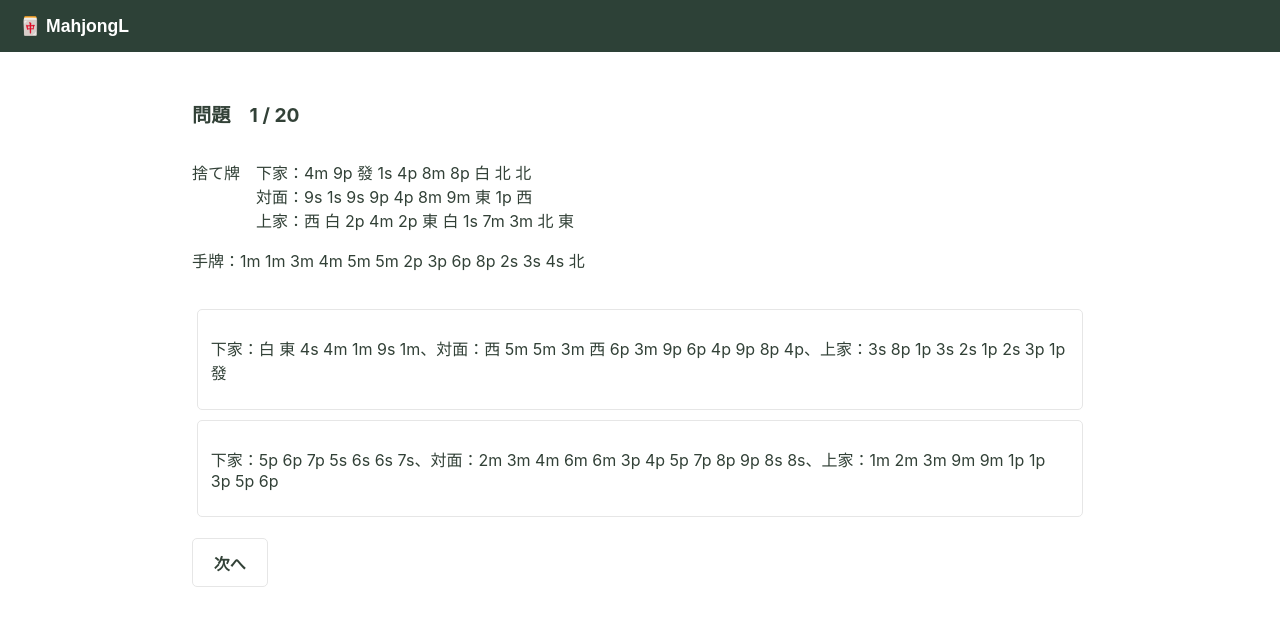
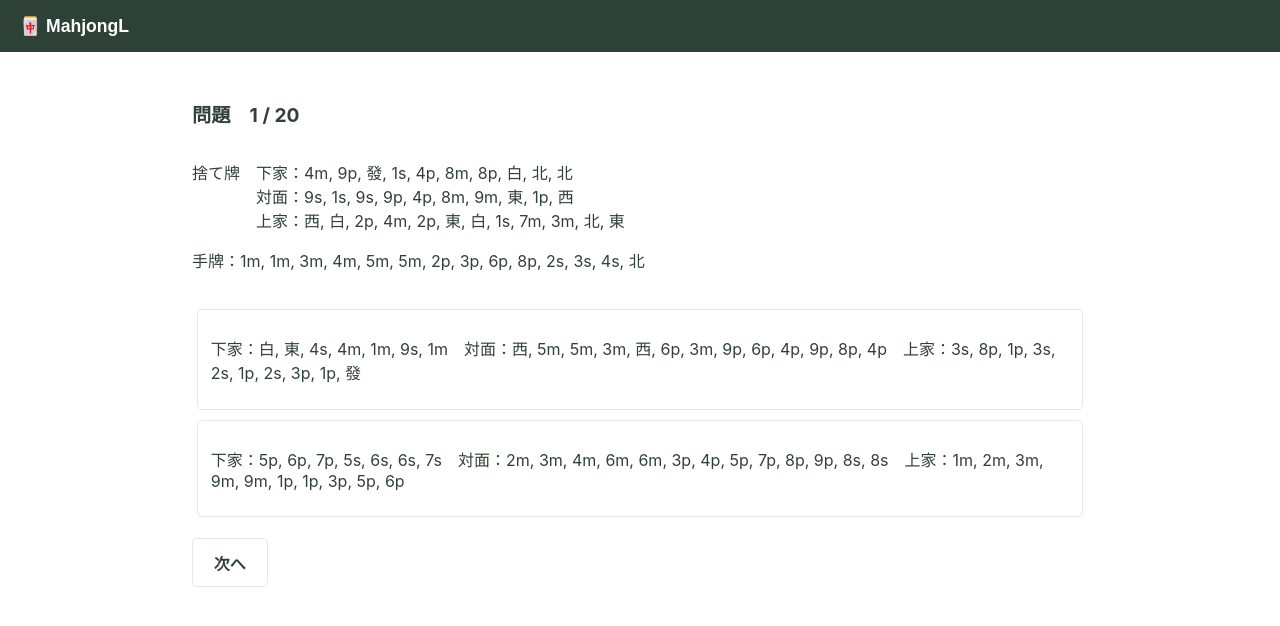
Before and after one commit to tomoyaf/mahjong_training, a Next.js app: page /exercise in a window 1280 px wide. Shown: the top 626 px of the page. Built offline with nearby package versions, Linux system fonts and the light colour scheme.

Commit message:
fix design

```diff
--- a/app/components/organisms/paifuView.tsx
+++ b/app/components/organisms/paifuView.tsx
@@ -12,11 +12,11 @@ export default function PaifuView(props: {
         {props.paifu.discards.map((discard: any[], idx: string | number) => (
           <div className={styles.discard}>
             {(idx === 0 ? "捨て牌　" : "　　　　") + pos[idx]}：
-            {discard.join(" ")}
+            {discard.join(", ")}
           </div>
         ))}
       </div>
-      <div className={styles.hands}>手牌：{props.paifu.hands.join(" ")}</div>
+      <div className={styles.hands}>手牌：{props.paifu.hands.join(", ")}</div>
     </div>
   );
 }
--- a/app/components/organisms/question.tsx
+++ b/app/components/organisms/question.tsx
@@ -13,7 +13,7 @@ export default function question({
 }) {
   const pos = ["下家", "対面", "上家"];
   const choiceTexts = question.choices.map((item) =>
-    item.map((s, idx) => pos[idx] + "：" + s.join(" ")).join("、")
+    item.map((s, idx) => pos[idx] + "：" + s.join(", ")).join("　")
   );
   const [selected, setSelected] = useState();
   function handleClick(idx) {
```
